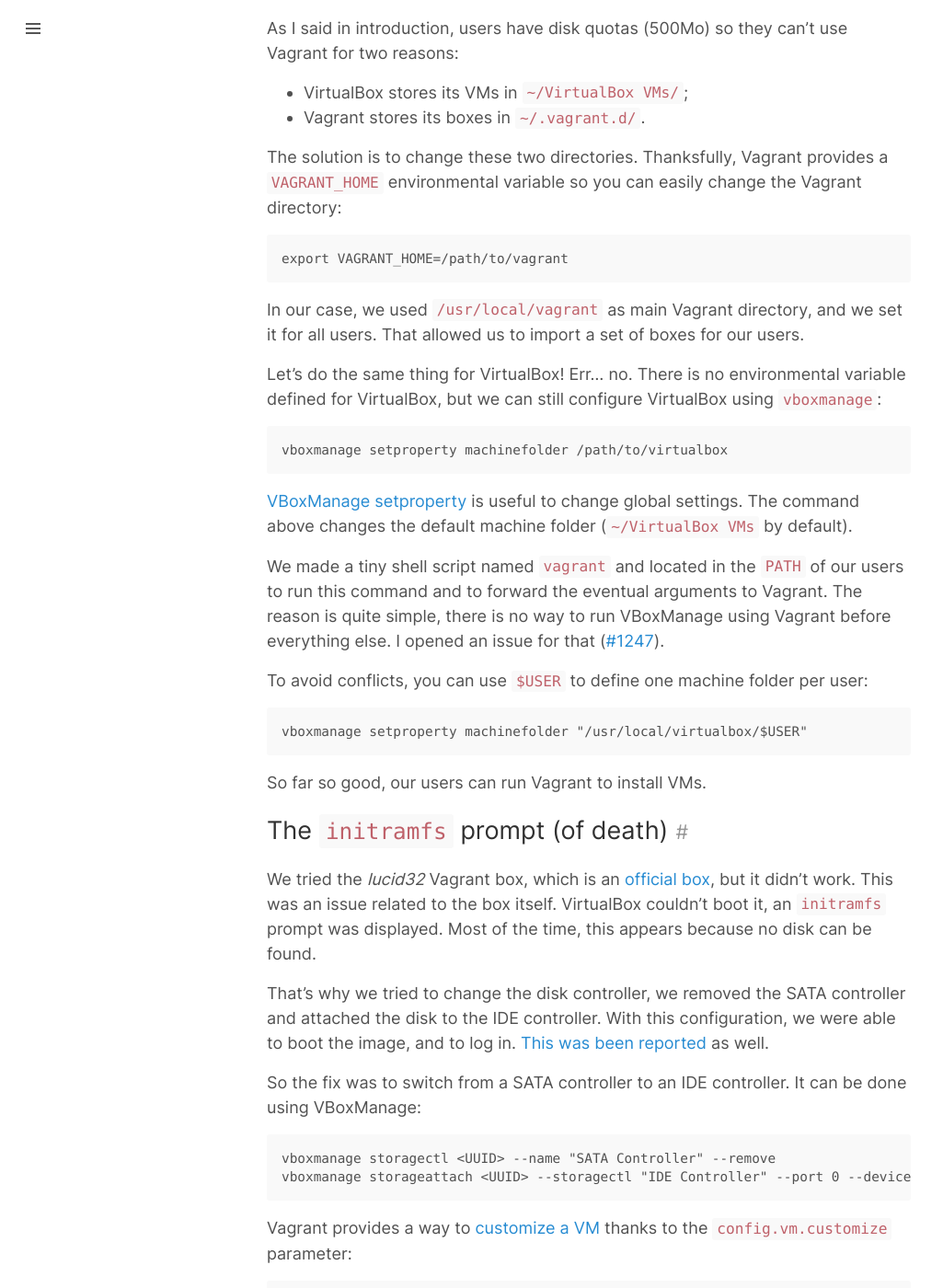
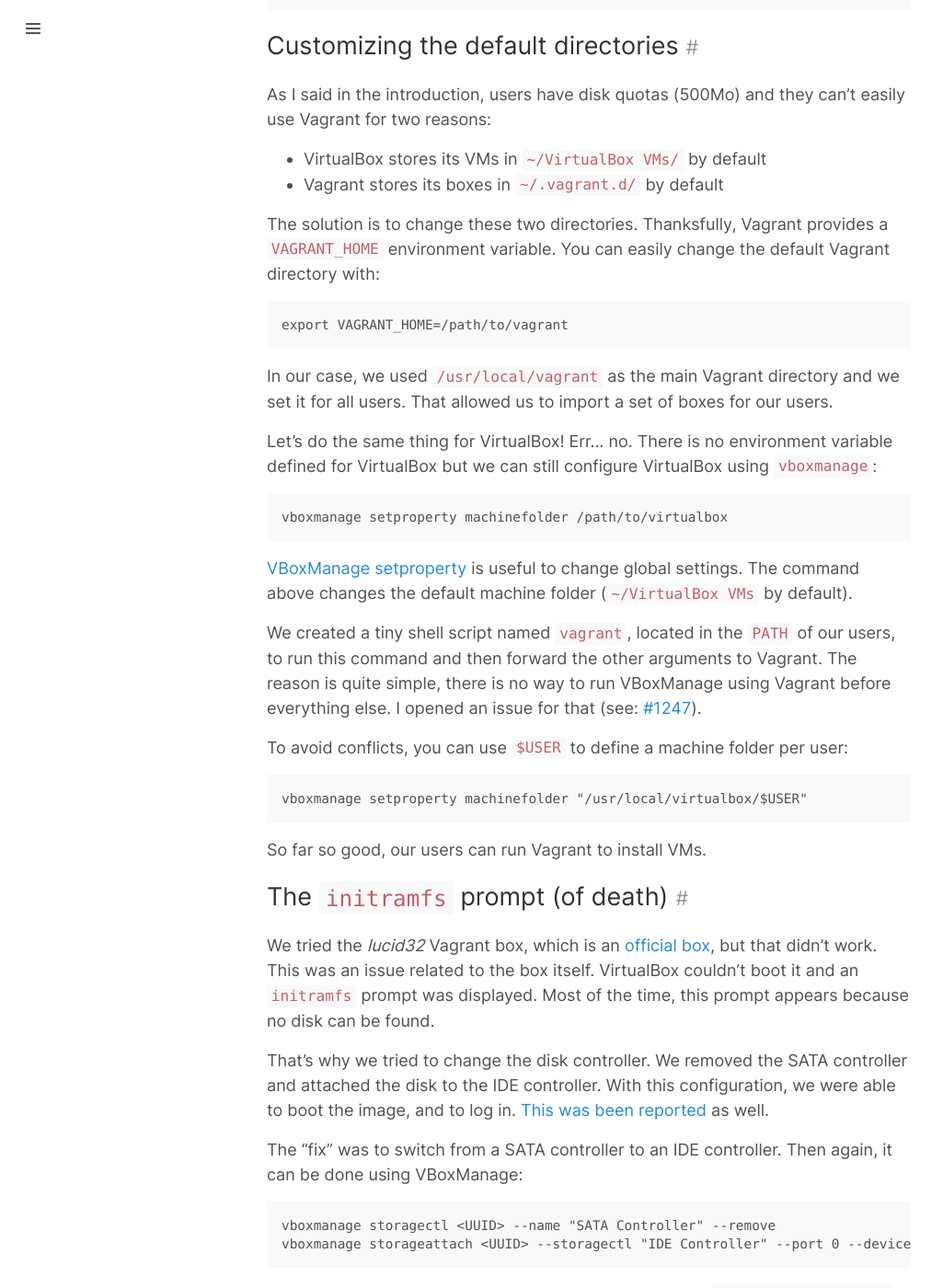
Before and after one commit to willdurand/willdurand.github.io, a Jekyll site: the page built from _posts/2012-12-06-installing-vagrant-in-a-restricted-environment.md, in a window 1280 px wide and 1400 px high, scrolled down 1130 px. Shown: the whole window at 92% size, without its empty margins (0-1025 px from the left). Built offline with Jekyll 4.4.1, drawn with Linux system fonts in a browser that asks for light colours; some of the changed text lies outside the part shown.

Commit message:
proofread article about vagrant

```diff
--- a/_posts/2012-12-06-installing-vagrant-in-a-restricted-environment.md
+++ b/_posts/2012-12-06-installing-vagrant-in-a-restricted-environment.md
@@ -1,20 +1,22 @@
 ---
 layout: post
-title: Installing Vagrant In A Restricted Environment
+title: Installing Vagrant in a restricted environment
 location: Clermont-Fd Area, France
+updates:
+  - date: 2022-04-19
+    content: I proofread this article and fixed some links.
 ---
 
-Lately, I worked on installing [Vagrant](http://vagrantup.com/) in a restricted
-environment. By "restricted environment", I mean an infrastructure with
-restricted permissions for our users, disk quotas, NFS volumes, and a stable
-operating system: Debian Squeeze32. This work has been done in collaboration
-with the sysadmin of my University.
+Lately, I had to install [Vagrant][] in a restricted environment. By that, I
+mean an infrastructure with restricted permissions for our users, disk quotas,
+NFS volumes and a stable operating system: Debian Squeeze32. This work has been
+done in collaboration with the sysadmin of my University.
 
 ## Installation
 
-Vagrant needs VirtualBox 4.0 or upper, but the latest [VirtualBox version
-available for Debian stable](http://wiki.debian.org/VirtualBox) is
-3.2.10 OSE. Fortunatelly, Debian Backports provide VirtualBox 4.0.x:
+At the time of writing, Vagrant needs VirtualBox 4.0 or upper, but the latest
+[VirtualBox version available for Debian stable][VirtualBox] is 3.2.10 OSE.
+Fortunately, Debian Backports provide VirtualBox 4.0.x:
 
     # /etc/apt/sources.list
     deb http://backports.debian.org/debian-backports squeeze-backports main
@@ -24,54 +26,50 @@
     apt-get -t squeeze-backports install virtualbox virtualbox-dkms
 
 The `virtualbox-dkms` package is required to compile the module. If you want a
-graphical user interface, install `virtualbox-qt`.
+graphical user interface, you should install `virtualbox-qt` too.
 
-Also,if you use a virtualization solution (KVM for instance), you should unload
-its module ([rmmod](http://man7.org/linux/man-pages/man2/delete_module.2.html) is
-your friend).
+Also, if you use a virtualization solution (KVM for instance), you should unload
+its module ([`rmmod`(8)][rmmod] is your friend).
 
 Now, let's install Vagrant. Last stable version is 1.0.5, and you can find
-packages at:
-[http://downloads.vagrantup.com/tags/v1.0.5](http://downloads.vagrantup.com/tags/v1.0.5).
+packages at: _downloads.vagrantup.com/tags/v1.0.5_ (this link no longer works).
 
     wget http://files.vagrantup.com/packages/be0bc66efc0c5919e92d8b79e973d9911f2a511f/vagrant_1.0.5_i686.deb
     dpkg -i vagrant_1.0.5_i686.deb
 
 ## Customizing the default directories
 
-As I said in introduction, users have disk quotas (500Mo) so they can't use
-Vagrant for two reasons:
+As I said in the introduction, users have disk quotas (500Mo) and they can't
+easily use Vagrant for two reasons:
 
-- VirtualBox stores its VMs in `~/VirtualBox VMs/`;
-- Vagrant stores its boxes in `~/.vagrant.d/`.
+- VirtualBox stores its VMs in `~/VirtualBox VMs/` by default
+- Vagrant stores its boxes in `~/.vagrant.d/` by default
 
-The solution is to change these two directories. Thanksfully, Vagrant provides a
-`VAGRANT_HOME` environmental variable so you can easily change the Vagrant
-directory:
+The solution is to change these two directories. Thanksfully, Vagrant provides
+a `VAGRANT_HOME` environment variable. You can easily change the default Vagrant
+directory with:
 
     export VAGRANT_HOME=/path/to/vagrant
 
-In our case, we used `/usr/local/vagrant` as main Vagrant directory, and we set
-it for all users. That allowed us to import a set of boxes for our users.
+In our case, we used `/usr/local/vagrant` as the main Vagrant directory and we
+set it for all users. That allowed us to import a set of boxes for our users.
 
-Let's do the same thing for VirtualBox! Err... no. There is no environmental
-variable defined for VirtualBox, but we can still configure VirtualBox using
+Let's do the same thing for VirtualBox! Err... no. There is no environment
+variable defined for VirtualBox but we can still configure VirtualBox using
 `vboxmanage`:
 
     vboxmanage setproperty machinefolder /path/to/virtualbox
 
-[VBoxManage
-setproperty](http://www.virtualbox.org/manual/ch08.html#vboxmanage-setproperty)
-is useful to change global settings. The command above changes the default
-machine folder (`~/VirtualBox VMs` by default).
+[VBoxManage setproperty][setproperty] is useful to change global settings. The
+command above changes the default machine folder (`~/VirtualBox VMs` by default).
 
-We made a tiny shell script named `vagrant` and located in the `PATH` of our users
-to run this command and to forward the eventual arguments to Vagrant. The reason
-is quite simple, there is no way to run VBoxManage using Vagrant before everything
-else. I opened an issue for that
-([#1247](https://github.com/mitchellh/vagrant/issues/1247)).
+We created a tiny shell script named `vagrant`, located in the `PATH` of our
+users, to run this command and then forward the other arguments to Vagrant. The
+reason is quite simple, there is no way to run VBoxManage using Vagrant before
+everything else. I opened an issue for that (see:
+[#1247](https://github.com/mitchellh/vagrant/issues/1247)).
 
-To avoid conflicts, you can use `$USER` to define one machine folder per user:
+To avoid conflicts, you can use `$USER` to define a machine folder per user:
 
     vboxmanage setproperty machinefolder "/usr/local/virtualbox/$USER"
 
@@ -79,34 +77,32 @@
 
 ## The `initramfs` prompt (of death)
 
-We tried the _lucid32_ Vagrant box, which is an [official
-box](https://github.com/mitchellh/vagrant/wiki/Available-Vagrant-Boxes), but it
+We tried the _lucid32_ Vagrant box, which is an [official box][], but that
 didn't work. This was an issue related to the box itself. VirtualBox couldn't
-boot it, an `initramfs` prompt was displayed. Most of the time, this appears
-because no disk can be found.
+boot it and an `initramfs` prompt was displayed. Most of the time, this prompt
+appears because no disk can be found.
 
-That's why we tried to change the disk controller, we removed the SATA
+That's why we tried to change the disk controller. We removed the SATA
 controller and attached the disk to the IDE controller. With this configuration,
 we were able to boot the image, and to log in. [This was been
 reported](https://github.com/mitchellh/vagrant/issues/884#issuecomment-10857450)
 as well.
 
-So the fix was to switch from a SATA controller to an IDE controller. It can be
-done using VBoxManage:
+The "fix" was to switch from a SATA controller to an IDE controller. Then again,
+it can be done using VBoxManage:
 
     vboxmanage storagectl <UUID> --name "SATA Controller" --remove
     vboxmanage storageattach <UUID> --storagectl "IDE Controller" --port 0 --device 0 --type hdd --medium /path/to/box-disk1.vmdk
 
-Vagrant provides a way to [customize a
-VM](http://vagrantup.com/v1/docs/config/vm/customize.html) thanks to the
-`config.vm.customize` parameter:
+Vagrant provides a way to customize a VM thanks to the `config.vm.customize`
+parameter:
 
     config.vm.customize ["modifyvm", :id, "--memory", 1024]
 
 However, we decided to patch the boxes instead of using this parameter. One
 reason was that we didn't know how to get the path to the `vmdk` file.
 
-We were able to boot a `lucid32` VM, but a new issue appeared: NFS. In order to
+We were able to boot a `lucid32` VM but a new issue appeared: NFS. In order to
 share the current working directory with the VM, we used this configuration in
 the `Vagrantfile`:
 
@@ -115,38 +111,42 @@
 It worked fine without NFS set to `true` but it was quite slow. Thus, NFS was a
 requirement.
 
-## The Surprise
+## The surprise
 
-I dug into the code to understand how NFS was managed and why it asked for admin
-credentials. I was really suprised while reading the code. There is no way to
-configure Vagrant to control the NFS part and sadly it asks for the `root`
-password because of a call to `sudo su root`.
+I dug into the code to understand how NFS was managed and why it was asking
+for admin credentials. I was really suprised while reading the code. There was
+no way to configure Vagrant to control the NFS part and, sadly, it was asking
+the `root` password because of a call to `sudo su root`.
 
 There is no way to give the `root` password to our users (mainly students). We
 ended up patching Vagrant to use `exportfs` and a shell script to perform `sed`.
-`nfsd` is always up so there is no need to restart it, and `exportfs` does
-a good job.
-As `/etc` is not writable for everyone, we used a shell script to change the
-content of `/etc/exports` using a simple `sed -i -e`. And now, both commands
-are sudoable.
+`nfsd` is always up so there is no need to restart it and `exportfs` does a
+decent job. Since `/etc` is not writable for everyone, we used a shell script
+to change the content of `/etc/exports` using a simple `sed -i -e`. Now, both
+commands are sudoable.
 
 And, that's it! Our users can use Vagrant as usual.
 
-## Useful Tips
+## Useful tips
 
-[Debugging Vagrant](http://vagrantup.com/v1/docs/debugging.html) can be really
-useful, especially when you start playing with VM customization.
-To enable logging, use the `VAGRANT_LOG` environmental variable:
+Debugging Vagrant can be really useful, especially when you start playing with
+VM customization. To enable logging, use the `VAGRANT_LOG` environment variable:
 
     VAGRANT_LOG=INFO vagrant up
 
-Hardware virtualization **should** be enabled if you want to run 64bits VMs on a
-32bits host. The VirtualBox documentation isn't clear about that in the chapter
-about [hardware vs software
-virtualization](http://www.virtualbox.org/manual/ch10.html#hwvirt).
+Hardware virtualization **should** be enabled if you want to run 64-bit VMs on
+a 32-bit host. The VirtualBox documentation isn't super clear about that in the
+chapter about [hardware vs software virtualization][hwvirt].
 
 ## Conclusion
 
-Vagrant needs some improvements to be more configurable, and a bit safer in my
-opinion. However, it is flexible enough, we can do pretty much whatever
-we want with it, and it just works!
+Vagrant needs some improvements to be more easily configurable and a bit safer
+in my opinion. However, workarounds exist. In the end, Vagrant is a great tool
+and it just works!
+
+[hwvirt]: https://www.virtualbox.org/manual/ch10.html#hwvirt
+[official box]: https://www.vagrantup.com/docs/boxes
+[rmmod]: https://man7.org/linux/man-pages/man8/rmmod.8.html
+[setproperty]: https://www.virtualbox.org/manual/ch08.html#vboxmanage-setproperty
+[Vagrant]: https://www.vagrantup.com/
+[VirtualBox]: https://wiki.debian.org/VirtualBox
```
